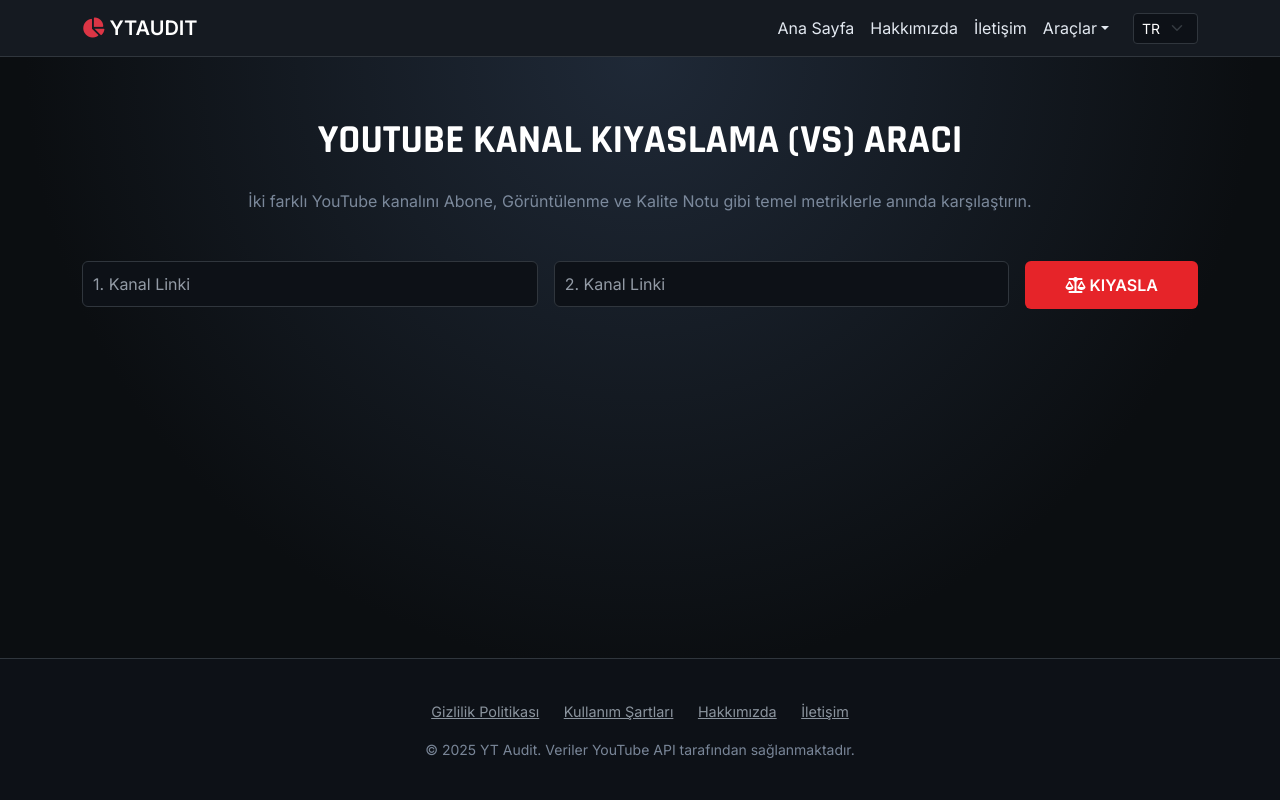
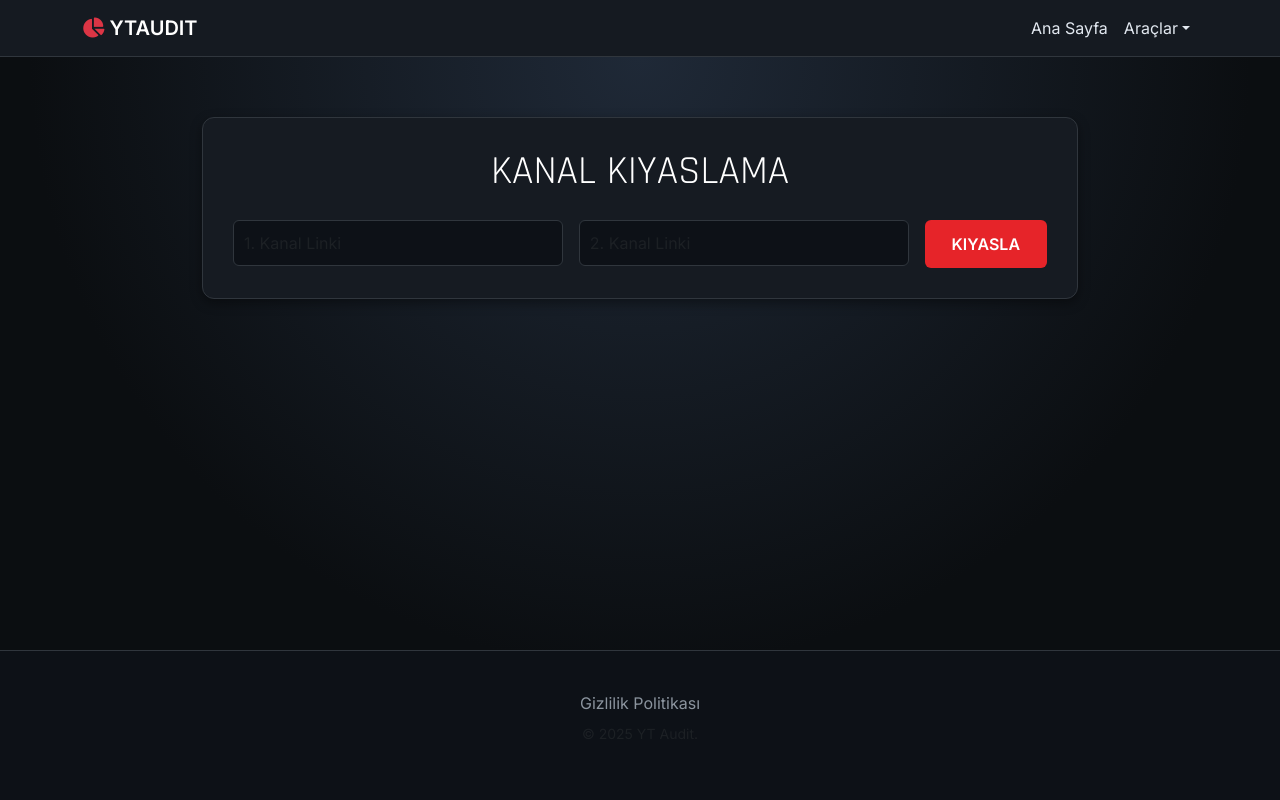
Before and after one commit to 2psgmvs86m-a11y/youtube-trend-analiz, a Flask app: page /araclar/kanal-karsilastir in a window 1280 px wide. Run offline with Flask 3, Linux system fonts and the light colour scheme.

Commit message:
Update channel_vs.html

```diff
--- a/templates/channel_vs.html
+++ b/templates/channel_vs.html
@@ -1,177 +1,101 @@
 <!DOCTYPE html>
-<html lang="{{ current_lang }}">
+<html lang="tr">
 <head>
     <meta charset="UTF-8">
     <meta name="viewport" content="width=device-width, initial-scale=1.0">
-    <title>Kanal Kıyaslama Aracı - YT Audit</title>
+    <title>Kanal Kıyaslama</title>
     <link href="https://cdn.jsdelivr.net/npm/bootstrap@5.3.0/dist/css/bootstrap.min.css" rel="stylesheet">
     <link href="https://fonts.googleapis.com/css2?family=Rajdhani:wght@400;600;700&family=Inter:wght@300;400;600&display=swap" rel="stylesheet">
     <link rel="stylesheet" href="https://cdnjs.cloudflare.com/ajax/libs/font-awesome/6.4.0/css/all.min.css">
     <style>
+        /* ANA SAYFA İLE AYNI */
         :root { --dark-bg: #0b0e11; --card-bg: #161b22; --accent: #e62429; --text-main: #ffffff; }
         body { background-color: var(--dark-bg); color: var(--text-main); font-family: 'Inter', sans-serif; display: flex; flex-direction: column; min-height: 100vh; }
-        h1, h2, h3, h4, h5, h6 { color: #ffffff !important; font-family: 'Rajdhani', sans-serif; text-transform: uppercase; }
-        p, span, div, li { color: #e2e8f0; }
-        .text-muted { color: #94a3b8 !important; opacity: 0.8 !important; }
+        h1, h2, h3 { color: #ffffff !important; font-family: 'Rajdhani', sans-serif; text-transform: uppercase; }
         .navbar { background: rgba(22, 27, 34, 0.95); border-bottom: 1px solid #30363d; }
-        .nav-link { color: #e2e8f0 !important; font-weight: 500; transition: color 0.3s; }
-        .nav-link:hover { color: var(--accent) !important; }
-        .hero { padding: 60px 0; background: radial-gradient(circle at top, #1f2937 0%, var(--dark-bg) 70%); flex: 1;}
-        .search-input { background: #0d1117 !important; border: 1px solid #30363d; color: #ffffff !important; padding: 10px; border-radius: 6px; }
-        .search-input::placeholder { color: #cbd5e1 !important; opacity: 0.7; }
-        .btn-audit { background: var(--accent); border: none; color: white; font-weight: 700; padding: 12px 20px; border-radius: 6px; transition: background-color 0.3s; }
-        .btn-audit:hover { background: #d41e23; }
-        .form-select { background-color: #0d1117; color: white; border: 1px solid #30363d; }
-        .glass-card { background: var(--card-bg); border: 1px solid #30363d; border-radius: 12px; padding: 30px; height: 100%; box-shadow: 0 4px 12px rgba(0, 0, 0, 0.4); }
+        .nav-link { color: #e2e8f0 !important; font-weight: 500; } .nav-link:hover { color: var(--accent) !important; }
+        .hero { padding: 60px 0; background: radial-gradient(circle at top, #1f2937 0%, var(--dark-bg) 70%); flex: 1; }
+        .glass-card { background: var(--card-bg); border: 1px solid #30363d; border-radius: 12px; padding: 30px; box-shadow: 0 4px 12px rgba(0, 0, 0, 0.4); }
+        .search-input { background: #0d1117 !important; border: 1px solid #30363d; color: white; padding: 10px; border-radius: 6px; }
+        .btn-audit { background: var(--accent); border: none; color: white; font-weight: 700; padding: 12px 20px; border-radius: 6px; width: 100%; }
 
-        .error-box { background-color: #3b1e1e; color: #f85149; padding: 15px; border-radius: 6px; margin-top: 20px; border: 1px solid #f85149; }
-        .comparison-table { background: #0d1117; border: 1px solid #30363d; border-radius: 8px; overflow: hidden; }
-        .table-header { background-color: #21262d; font-weight: 700; color: white; padding: 15px; border-bottom: 1px solid #30363d; }
-        .table-row { display: flex; border-bottom: 1px solid #161b22; }
-        .metric-cell { padding: 12px 15px; flex-basis: 33.333%; text-align: left; background-color: #161b22; }
-        .value-cell { padding: 12px 15px; flex-basis: 33.333%; text-align: center; font-weight: 600; }
-        .metric-cell i { color: var(--accent); margin-right: 8px; }
-
-        .vs-divider { display: flex; align-items: center; justify-content: center; font-size: 2rem; font-weight: bold; color: var(--accent); }
-        .channel-card { border: 1px solid #30363d; padding: 20px; border-radius: 8px; text-align: center; height: 100%; }
-        .channel-card img { width: 80px; height: 80px; border-radius: 50%; object-fit: cover; margin-bottom: 15px; border: 3px solid #e62429; }
-
-        .winner { background-color: #1f3b30 !important; color: #48c9b0 !important; font-weight: 700;}
+        .comparison-table { width: 100%; border: 1px solid #30363d; border-radius: 8px; overflow: hidden; margin-top: 30px; }
+        .comparison-table th, .comparison-table td { padding: 15px; text-align: center; border-bottom: 1px solid #30363d; color: white; }
+        .comparison-table th { background-color: #0d1117; font-weight: 600; }
+        .winner { color: #10b981; font-weight: bold; }
 
         footer { background-color: #0d1117; border-top: 1px solid #30363d; padding: 40px 0; margin-top: auto; }
-        .footer-link { color: #8b949e; margin: 0 10px; font-size: 0.9rem; transition: color 0.3s; }
-        .footer-link:hover { color: var(--accent); }
+        .footer-link { color: #8b949e; margin: 0 10px; text-decoration: none; }
     </style>
 </head>
 <body>
-
     <nav class="navbar navbar-expand-lg navbar-dark">
         <div class="container">
             <a class="navbar-brand fw-bold text-white" href="/"><i class="fas fa-chart-pie text-danger"></i> YT<span class="text-white">AUDIT</span></a>
-            <button class="navbar-toggler" type="button" data-bs-toggle="collapse" data-bs-target="#navbarNav">
-                <span class="navbar-toggler-icon"></span>
-            </button>
+            <button class="navbar-toggler" type="button" data-bs-toggle="collapse" data-bs-target="#navbarNav"><span class="navbar-toggler-icon"></span></button>
             <div class="collapse navbar-collapse" id="navbarNav">
                 <ul class="navbar-nav ms-auto">
                     <li class="nav-item"><a class="nav-link" href="/">Ana Sayfa</a></li>
-                    <li class="nav-item"><a class="nav-link" href="/hakkimizda">Hakkımızda</a></li>
-                    <li class="nav-item"><a class="nav-link" href="/iletisim">İletişim</a></li>
                     <li class="nav-item dropdown">
-                        <a class="nav-link dropdown-toggle" href="#" role="button" data-bs-toggle="dropdown">Araçlar</a>
-                        <ul class="dropdown-menu dropdown-menu-dark" style="background: #161b22;">
+                        <a class="nav-link dropdown-toggle" href="#" data-bs-toggle="dropdown">Araçlar</a>
+                        <ul class="dropdown-menu dropdown-menu-dark">
                             <li><a class="dropdown-item" href="/araclar/ai-baslik">AI Başlık Oluşturucu</a></li>
                             <li><a class="dropdown-item" href="/araclar/kanal-karsilastir">Kanal Kıyaslama</a></li>
                             <li><a class="dropdown-item" href="/araclar/video-seo">Video SEO Skoru</a></li>
-                            <li><a class="dropdown-item" href="#">Thumbnail İndir (Yakında)</a></li>
-                            <li><a class="dropdown-item" href="#">Tag Bulucu (Yakında)</a></li>
                         </ul>
                     </li>
                 </ul>
-                <select class="form-select form-select-sm shadow-none ms-3" style="width: auto;" onchange="location = '?lang=' + this.value;">
-                    <option value="tr" {% if current_lang == 'tr' %}selected{% endif %}>TR</option>
-                    <option value="en" {% if current_lang == 'en' %}selected{% endif %}>EN</option>
-                    <option value="de" {% if current_lang == 'de' %}selected{% endif %}>DE</option>
-                </select>
             </div>
         </div>
     </nav>
 
     <div class="hero">
-        <div class="container">
-            <h1 class="text-center display-6 fw-bold mb-4 text-white">YouTube Kanal Kıyaslama (VS) Aracı</h1>
-            <p class="text-center text-muted mb-5">İki farklı YouTube kanalını Abone, Görüntülenme ve Kalite Notu gibi temel metriklerle anında karşılaştırın.</p>
-
-            <form method="POST" class="row g-3 justify-content-center mb-5">
+        <div class="container" style="max-width: 900px;">
+            <div class="glass-card">
+                <h1 class="text-center mb-4">Kanal Kıyaslama</h1>
+                <form method="POST" class="row g-3">
                     <div class="col-md-5">
-                    <input type="text" name="query1" class="form-control search-input" placeholder="1. Kanal Linki" required value="{{ request.form.get('query1', '') }}">
+                        <input type="text" name="query1" class="form-control search-input" placeholder="1. Kanal Linki" required value="{{ input_data.query1 or '' }}">
                     </div>
                     <div class="col-md-5">
-                    <input type="text" name="query2" class="form-control search-input" placeholder="2. Kanal Linki" required value="{{ request.form.get('query2', '') }}">
+                        <input type="text" name="query2" class="form-control search-input" placeholder="2. Kanal Linki" required value="{{ input_data.query2 or '' }}">
                     </div>
                     <div class="col-md-2">
-                    <button type="submit" class="btn btn-audit w-100"><i class="fas fa-balance-scale"></i> KIYASLA</button>
+                        <button class="btn btn-audit" type="submit">KIYASLA</button>
                     </div>
                 </form>
 
                 {% if error %}
-                <div class="alert alert-danger error-box mx-auto" style="max-width: 900px;" role="alert">
-                    <strong>Hata:</strong> {{ error }}
-                </div>
+                    <div class="alert alert-danger mt-3">{{ error }}</div>
                 {% endif %}
 
-            {% if results and results.channel1 and results.channel2 %}
-                {% set res1 = results.channel1 %}
-                {% set res2 = results.channel2 %}
-
-                <div class="row g-4 justify-content-center mt-4">
-                    <div class="col-md-4">
-                        <div class="channel-card glass-card">
-                            <img src="{{ res1.avatar }}" alt="{{ res1.title }}" class="mb-3">
-                            <h2 class="h4 text-white">{{ res1.title }}</h2>
-                            <p class="text-muted">{{ res1.niche }}</p>
+                {% if result %}
+                    <table class="comparison-table">
+                        <thead><tr><th>Özellik</th><th>{{ result.name1 }}</th><th>{{ result.name2 }}</th></tr></thead>
+                        <tbody>
+                            <tr><td>Abone</td>
+                                <td class="{% if result.raw_subs1 > result.raw_subs2 %}winner{% endif %}">{{ result.subs1 }}</td>
+                                <td class="{% if result.raw_subs2 > result.raw_subs1 %}winner{% endif %}">{{ result.subs2 }}</td>
+                            </tr>
+                            <tr><td>İzlenme</td><td>{{ result.views1 }}</td><td>{{ result.views2 }}</td></tr>
+                            <tr><td>Video Sayısı</td><td>{{ result.videos1 }}</td><td>{{ result.videos2 }}</td></tr>
+                            <tr><td>Not</td><td>{{ result.grade1 }}</td><td>{{ result.grade2 }}</td></tr>
+                            <tr><td>Günlük Abone</td><td>{{ result.daily_subs1 }}</td><td>{{ result.daily_subs2 }}</td></tr>
+                            <tr><td>Tahmini Gelir</td><td>{{ result.earnings1 }}</td><td>{{ result.earnings2 }}</td></tr>
+                            <tr><td>Ülke</td><td>{{ result.country1 }}</td><td>{{ result.country2 }}</td></tr>
+                        </tbody>
+                    </table>
+                {% endif %}
             </div>
-                    </div>
-
-                    <div class="col-md-1 d-flex align-items-center justify-content-center">
-                        <div class="vs-divider">VS</div>
-                    </div>
-
-                    <div class="col-md-4">
-                        <div class="channel-card glass-card">
-                            <img src="{{ res2.avatar }}" alt="{{ res2.title }}" class="mb-3">
-                            <h2 class="h4 text-white">{{ res2.title }}</h2>
-                            <p class="text-muted">{{ res2.niche }}</p>
-                        </div>
-                    </div>
-                </div>
-
-                <div class="comparison-table mt-5 mx-auto" style="max-width: 900px;">
-                    <div class="table-header row g-0">
-                        <div class="col-4 text-start">ÖLÇÜT</div>
-                        <div class="col-4 text-center">KANAL 1</div>
-                        <div class="col-4 text-center">KANAL 2</div>
-                    </div>
-
-                    {% set metrics = [
-                        ('Abone Sayısı', 'subs', 'fas fa-users', res1.sub_count, res2.sub_count, res1.sub_count > res2.sub_count),
-                        ('Görüntülenme', 'views', 'fas fa-eye', res1.view_count, res2.view_count, res1.view_count > res2.view_count),
-                        ('Toplam Video', 'videos', 'fas fa-video', res1.video_count, res2.video_count, res1.video_count > res2.video_count),
-                        (content['grade'], 'grade', 'fas fa-award', res1.grade, res2.grade, res1.grade < res2.grade if res1.grade and res2.grade and res1.grade[0] == res2.grade[0] else res1.grade > res2.grade),
-                        (content['daily_sub'], 'daily_sub', 'fas fa-chart-line', res1.daily_subs | int, res2.daily_subs | int, res1.daily_subs | int > res2.daily_subs | int),
-                        (content['earnings'], 'earnings', 'fas fa-dollar-sign', res1.earnings, res2.earnings, res1.earnings > res2.earnings)
-                    ] %}
-
-                    {% for label, key, icon, val1, val2, is_val1_winner in metrics %}
-                        <div class="table-row row g-0">
-                            <div class="metric-cell col-4"><i class="{{ icon }}"></i> {{ label }}</div>
-                            <div class="value-cell col-4 {% if key in ['grade', 'daily_sub', 'earnings'] and is_val1_winner %}winner{% endif %}" data-value="{{ val1 }}">{{ val1 }}</div>
-                            <div class="value-cell col-4 {% if key in ['grade', 'daily_sub', 'earnings'] and not is_val1_winner %}winner{% endif %}" data-value="{{ val2 }}">{{ val2 }}</div>
-                        </div>
-                    {% endfor %}
-
-                    <div class="table-row row g-0">
-                        <div class="metric-cell col-4"><i class="fas fa-map-marker-alt"></i> {{ content['country'] }}</div>
-                        <div class="value-cell col-4">{{ res1.country }}</div>
-                        <div class="value-cell col-4">{{ res2.country }}</div>
-                    </div>
-                </div>
-            {% endif %}
-
         </div>
     </div>
 
     <footer>
         <div class="container text-center">
-            <div class="footer-links mb-3">
             <a href="/gizlilik" class="footer-link">Gizlilik Politikası</a>
-                <a href="/kullanim" class="footer-link">Kullanım Şartları</a>
-                <a href="/hakkimizda" class="footer-link">Hakkımızda</a>
-                <a href="/iletisim" class="footer-link">İletişim</a>
-            </div>
-            <p class="text-muted small mb-0">&copy; 2025 YT Audit. Veriler YouTube API tarafından sağlanmaktadır.</p>
+            <p class="text-muted small mt-2">&copy; 2025 YT Audit.</p>
         </div>
     </footer>
-
     <script src="https://cdn.jsdelivr.net/npm/bootstrap@5.3.0/dist/js/bootstrap.bundle.min.js"></script>
 </body>
 </html>
```
Lines whose indentation alone changed are shown as unchanged.
